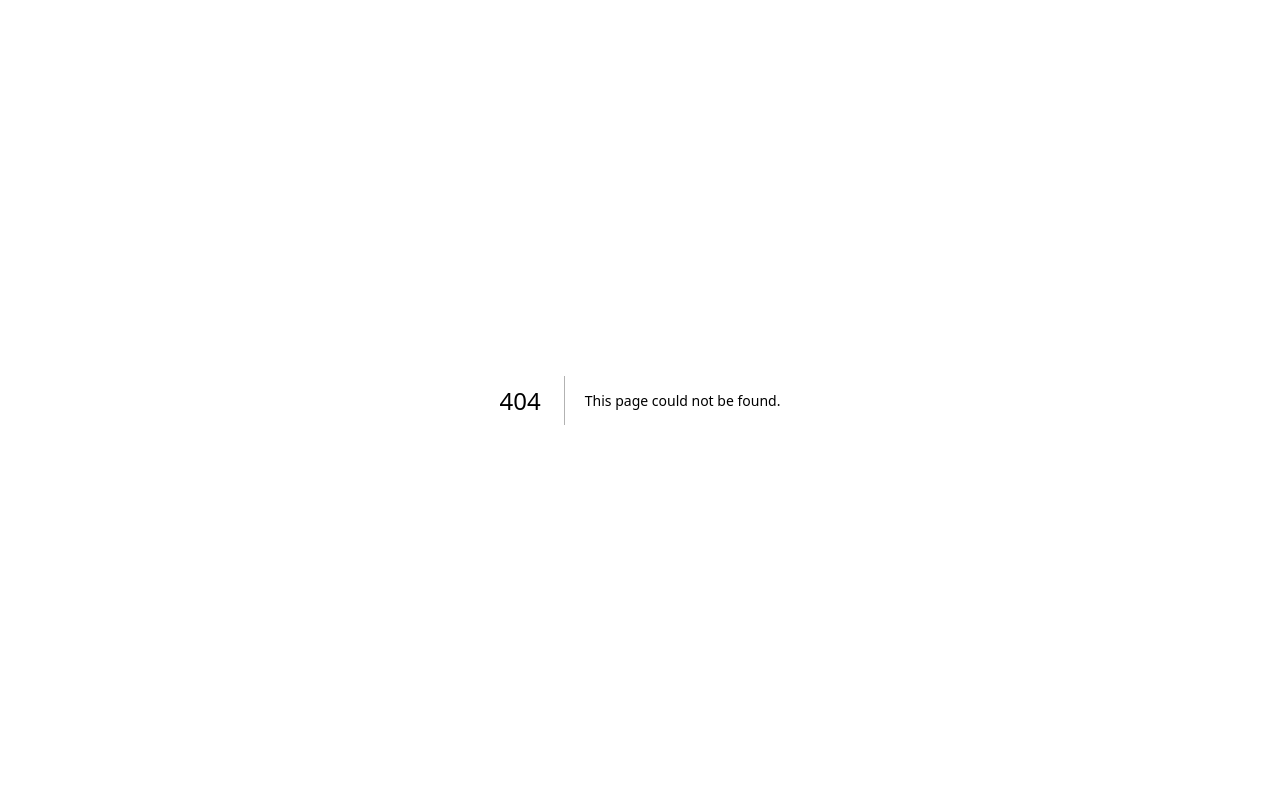
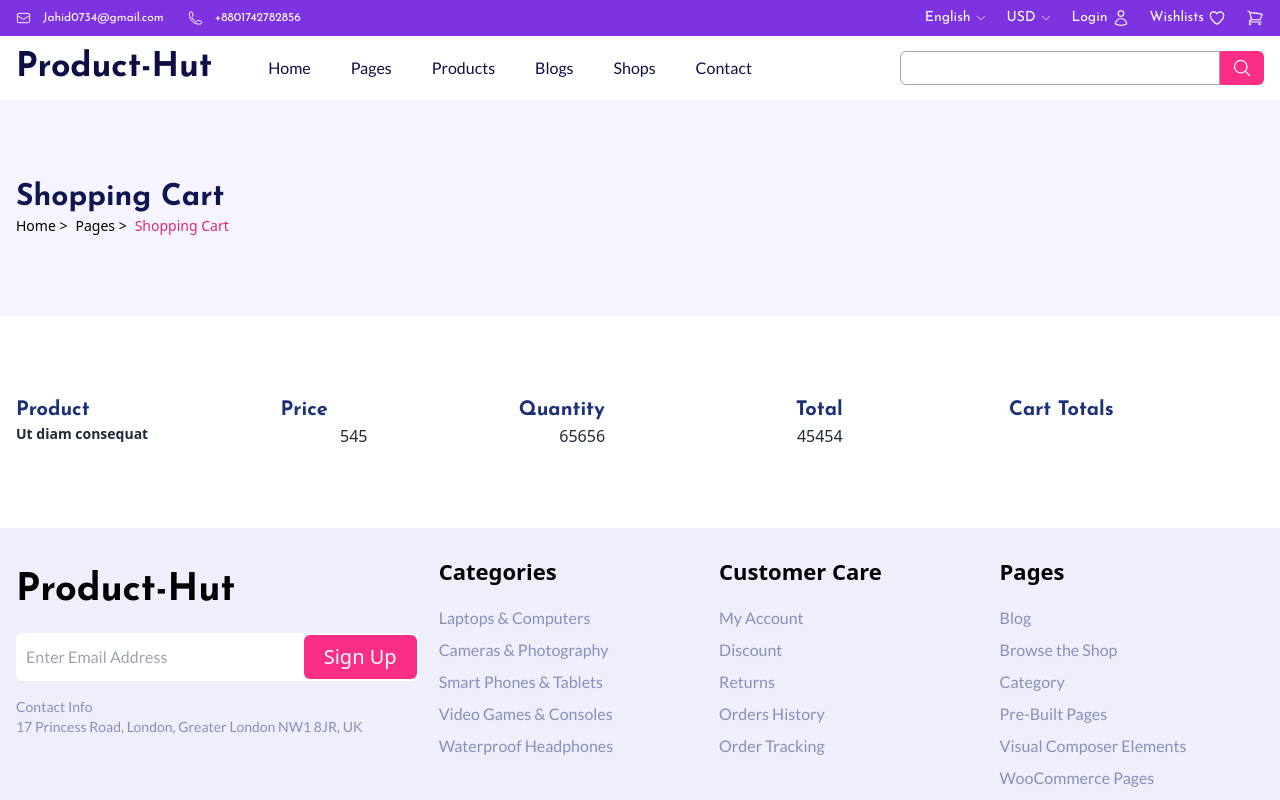
Before and after one commit to Hasan0734/product-hut, a Next.js app: page /shopping-cart in a window 1280 px wide. Before the commit this address had no page. Built offline with nearby package versions, Linux system fonts and the light colour scheme.

Commit message:
adding a shopping cart

```diff
--- /dev/null
+++ b/pages/shopping-cart.tsx
@@ -0,0 +1,80 @@
+import Head from 'next/head';
+import React from 'react';
+import Layout from '../components/Layout/Layout';
+import PageLocation from '../components/PageLocation/PageLocation';
+
+const index = () => {
+    return (
+        <>
+            <Head>
+                <title>Your shopping cart</title>
+                <link rel="icon" href="/favicon.ico" />
+            </Head>
+
+            <Layout>
+                <PageLocation  >
+                    <div>
+                        <h2 className='josefin-font text-[#101750] text-xl md:text-3xl font-bold leading-10'>
+                            Shopping Cart
+                        </h2>
+                        <ul className='flex gap-x-2'>
+                            <li className='text-black text-sm '>
+                                Home &gt;
+                            </li >
+                            <li className='text-black text-sm '>
+                                Pages &gt;
+                            </li>
+                            <li className='text-pink-600 text-sm '>
+                                Shopping Cart
+                            </li>
+                        </ul>
+                    </div>
+                </PageLocation>
+
+                <main>
+                    <section className='py-20'>
+                        <div className='container px-4 mx-auto'>
+                            <div className='grid grid-cols-1 lg:grid-cols-3 gap-4'>
+                                <div className='col-span-2'>
+                                    <div>
+                                        <ul className='flex justify-between gap-3'>
+                                            <li className='josefin-font text-xl font-bold text-[#1D3178]'>Product</li>
+                                            <li className='josefin-font text-xl font-bold text-[#1D3178] '>Price</li>
+                                            <li className='josefin-font text-xl font-bold text-[#1D3178]'>Quantity</li>
+                                            <li className='josefin-font text-xl font-bold text-[#1D3178] '>Total</li>
+                                        </ul>
+                                    </div>
+                                    <div className='flex justify-between gap-3'>
+                                        <div className='flex justify-between'>
+                                            <div>
+                                                <img src="" alt="" />
+                                            </div>
+                                            <div>
+                                                <h2 className='text-sm font-semibold'>Ut diam consequat</h2>
+                                            </div>
+                                        </div>
+                                        <div>
+                                            545
+                                        </div>
+                                        <div>
+                                        65656
+                                        </div>
+                                        <div>
+                                            45454
+                                        </div>
+                                    </div>
+                                </div>
+                                <div className='col-span-1'>
+                                    <h2 className='josefin-font text-xl font-bold text-[#1D3178] text-center'>Cart Totals</h2>
+                                </div>
+                            </div>
+                        </div>
+                    </section>
+                </main>
+            </Layout>
+
+        </>
+    );
+};
+
+export default index;
```
